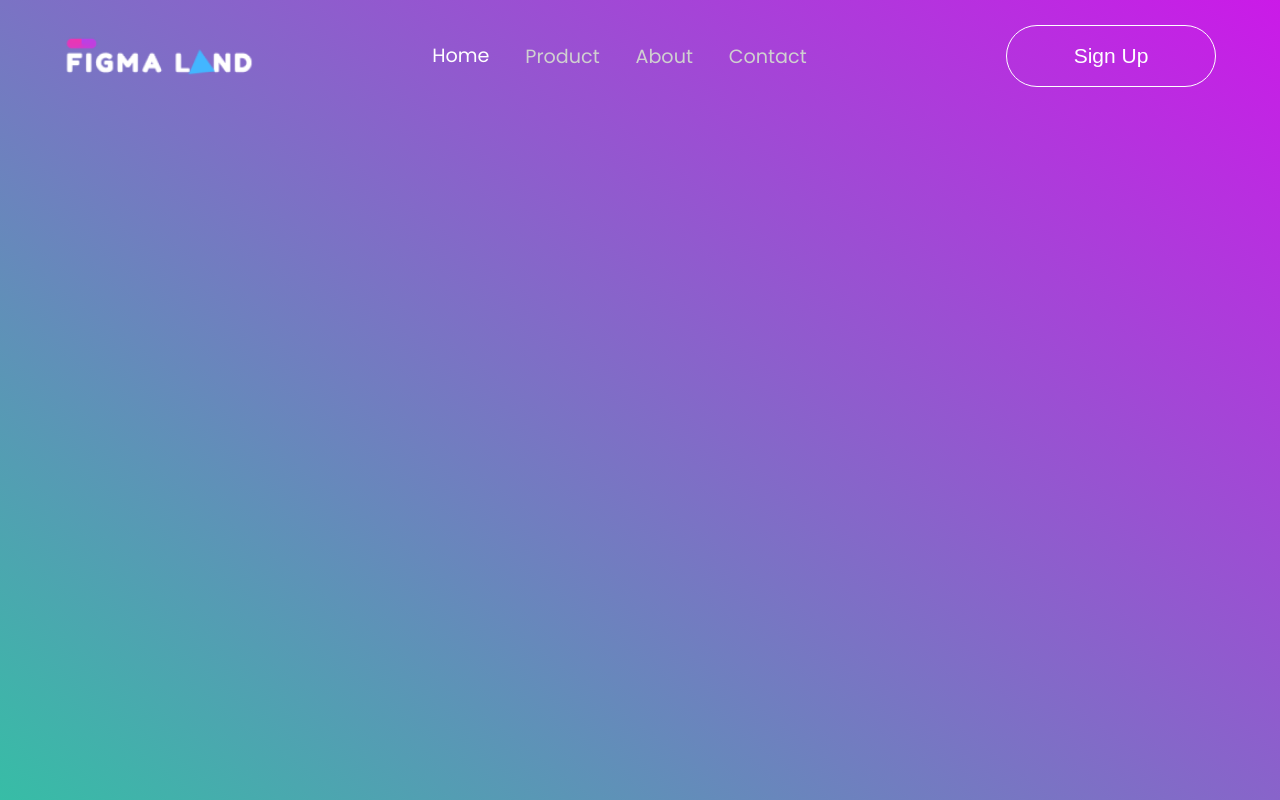
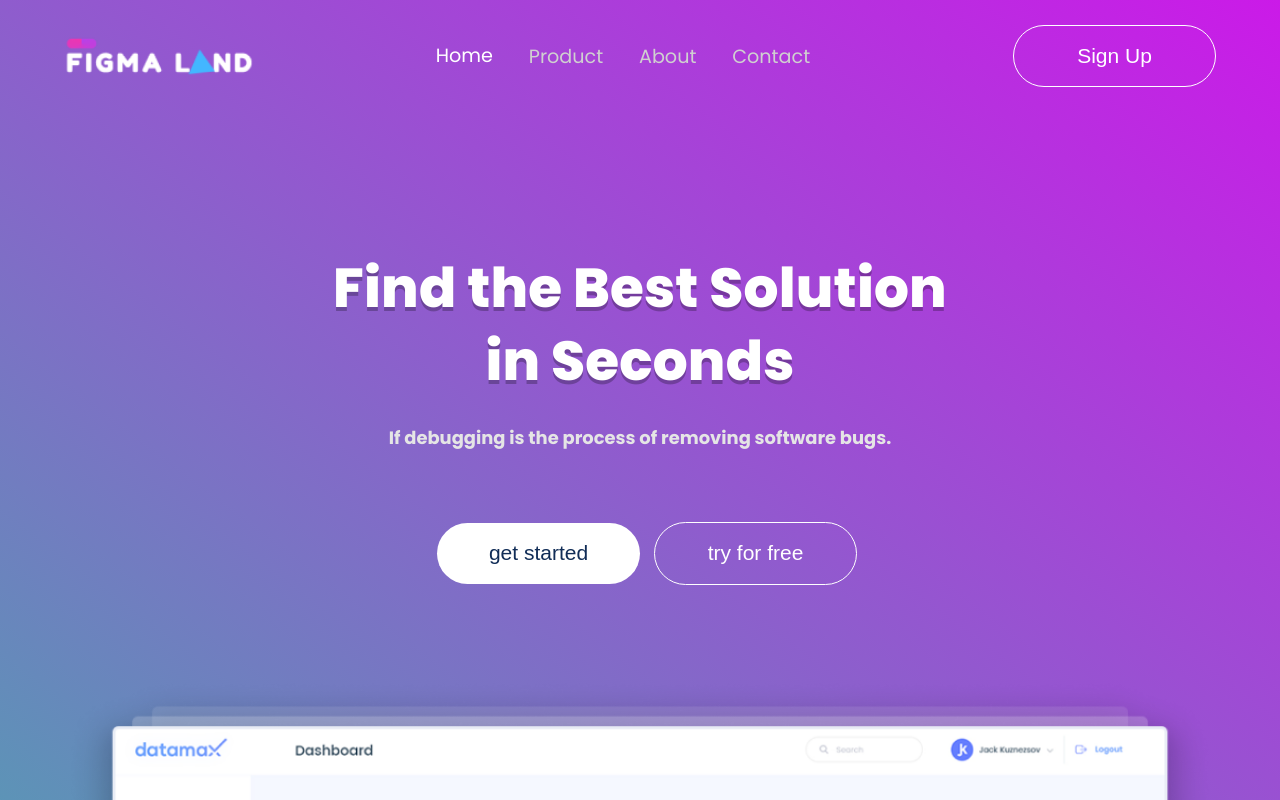
Before and after one commit to soyas07/product-landing-page, a React (Create React App) app: page / in a window 1280 px wide. Shown: the top 800 px of the page. Built offline with nearby package versions, Linux system fonts and the light colour scheme.

Commit message:
fixes #11

```diff
--- a/src/App.js
+++ b/src/App.js
@@ -1,4 +1,5 @@
 import React from 'react'
+import Home from './components/Home/Home'
 import Navbar from './components/Navbar/Navbar'
 
 const App = () => {
@@ -6,10 +7,7 @@ const App = () => {
         <div>
             <section className='main-container'>
                 <Navbar />
-                {/* <Text
-                    text='lorem'
-                    variant='h1'
-                /> */}
+                <Home />
             </section>
         </div>
     )
--- a/src/components/Button/Button.jsx
+++ b/src/components/Button/Button.jsx
@@ -1,7 +1,7 @@
 import React from 'react'
 import style from './button.module.css'
 
-const Button = ({ title, varaint, width, height }) => {
+const Button = ({ title, varaint, width, height, marginBottom, marginLeft, classname }) => {
     let classType = '';
     switch (varaint) {
         case 'primary':
@@ -27,7 +27,7 @@ const Button = ({ title, varaint, width, height }) => {
     }
 
     return (
-        <button className={classType} style={{width, height}}>{title}</button>
+        <button className={`${classType} ${classname}`} style={{width, height, marginBottom, marginLeft}}>{title}</button>
     )
 }
 
--- a/src/components/Button/button.module.css
+++ b/src/components/Button/button.module.css
@@ -5,6 +5,7 @@ button {
     font-size: 1.5rem;
     font-weight: 500;
     border: none;
+    cursor: pointer;
 }
 
 .primaryBtn {
@@ -60,6 +61,11 @@ button {
 }
 
 
+.homeBtn {
+    width: 21rem;
+    margin-bottom: 1rem;
+}
+
 @media only screen and (min-width: 700px) {
     button {
         padding: 1.3rem .5rem;
@@ -70,7 +76,15 @@ button {
 }
 
 @media only screen and (min-width: 900px) {
-    .primaryBtn {
-        min-width: 15rem;
+    .navBtn {
+        min-width: 14.5rem;
     }
 }
+
+@media only screen and (min-width: 1000px) {
+    .homeBtn {
+        width: 14.5rem;
+        margin-bottom: 0;
+        margin-left: 1rem;
+    }
+}
--- /dev/null
+++ b/src/components/Home/Home.jsx
@@ -0,0 +1,49 @@
+import React from 'react'
+import style from './home.module.css'
+
+import Text from '../Text/Text'
+import Button from '../Button/Button'
+
+import btnStyle from '../Button/button.module.css'
+import mainImg from '../../assets/screen.png'
+
+const Home = () => {
+    return (
+        <div className={`${style.homeContainer} margin-edge`}>
+            <div className={style.titleWrapper}>
+                <Text
+                    text='Find the Best Solution in Seconds'
+                    variant='h1'
+                    color='white'
+                    textAlign='center'
+                />
+            </div>
+            <div className={style.subtitleWrapper}>
+                <Text
+                    text='If debugging is the process of removing software bugs.'
+                    variant='featured-txt'
+                    color='#E5E5E5'
+                    textAlign='center'
+                    fontWeight='700'
+                />
+            </div>
+            <div className={style.btnWrapper}>
+                <Button
+                    title='get started'
+                    varaint='primary-filled'
+                    classname={btnStyle.homeBtn}
+                />
+                <Button
+                    title='try for free'
+                    varaint='primary'
+                    classname={btnStyle.homeBtn}
+                />
+            </div>
+            <div className={style.mainImgWrapper}>
+                <img src={mainImg} alt="main-image" width='100%' height='100%' />
+            </div>
+        </div>
+    )
+}
+
+export default Home
--- /dev/null
+++ b/src/components/Home/home.module.css
@@ -0,0 +1,52 @@
+.homeContainer {
+
+}
+
+.titleWrapper,
+.subtitleWrapper,
+.mainImgWrapper {
+    margin: 0 auto;
+}
+
+.titleWrapper {
+    max-width: 500px;
+    margin-bottom: 2rem;
+}
+
+.subtitleWrapper {
+    max-width: 350px;
+    margin-bottom: 5rem;
+}
+
+.btnWrapper {
+    display: flex;
+    flex-direction: column;
+    justify-content: center;
+    align-items: center;
+    margin-bottom: 5rem;
+}
+
+.mainImgWrapper {
+    max-width: 1300px;
+    padding-bottom: 2rem;
+    /* box-shadow: 0px 4px 31px 0px rgba(0, 0, 0, 0.15); */
+    /* height: 250px; */
+}
+
+
+@media only screen and (min-width: 700px) {
+    .titleWrapper,
+    .subtitleWrapper {
+        max-width: 600px;
+    }
+}
+
+@media only screen and (min-width: 1000px) {
+    .titleWrapper {
+        max-width: 620px;
+    }
+
+    .btnWrapper {
+        flex-direction: row;
+    }
+}
--- a/src/components/Navbar/Navbar.jsx
+++ b/src/components/Navbar/Navbar.jsx
@@ -4,12 +4,14 @@ import Button from '../Button/Button'
 import Logo from '../Logo/Logo'
 import mobileNavIcon from '../../assets/mobile-nav-icon.svg'
 
+import btnStyle from '../Button/button.module.css'
+
 import Text from '../Text/Text'
 
 const Navbar = () => {
 
     return (
-        <div className={style.navbarContainer}>
+        <div className={`${style.navbarContainer} margin-edge`}>
             <Logo type='secondary' />
             <ul id={style.navLinks} >
                 <li><Text text='Home' variant='mobile-txt' fontSize='1.37rem' color='#fff' /></li>
@@ -22,6 +24,7 @@ const Navbar = () => {
                     title='Sign Up'
                     width="9rem"
                     varaint='primary'
+                    classname={btnStyle.navBtn}
                 />
                 <img id={style.mobileMenuIcon}  src={mobileNavIcon} alt="navbar-icon" />
             </div>
--- a/src/components/Navbar/navbar.module.css
+++ b/src/components/Navbar/navbar.module.css
@@ -2,10 +2,9 @@
     display: flex;
     align-items: center;
     justify-content: space-between;
-    margin: 0 auto;
-    width: 90%;
     height: 14vh;
     max-width: 1800px;
+    margin-bottom: 4rem;
 }
 
 .btnMenuWrapper {
@@ -42,7 +41,18 @@
 
 /* mobile and smaller screens */
 
+@media only screen and (min-width: 700px) {
+    .navbarContainer {
+        margin-bottom: 5rem;
+    }
+}
+
+
 @media only screen and (min-width: 1000px) {
+    .navbarContainer {
+        margin-bottom: 10rem;
+    }
+
     #navLinks {
         display: flex;
     }
--- a/src/components/Text/Text.jsx
+++ b/src/components/Text/Text.jsx
@@ -1,25 +1,25 @@
 import React from 'react'
 import style from './text.module.css';
 
-const Text = ({ variant, text, fontSize, color }) => {
+const Text = ({ variant, text, fontSize, fontWeight, color, textAlign, marginBottom, maxWidth }) => {
     if (variant == 'h1')
-        return <h1 className={style.header1} style={{fontSize,color}}>{text}</h1>
+        return <h1 className={style.header1} style={{fontSize,color, fontWeight, textAlign, marginBottom, maxWidth}}>{text}</h1>
     else if (variant == 'h2')
-        return <h2 className={style.header2} style={{fontSize,color}}>{text}</h2>
+        return <h2 className={style.header2} style={{fontSize,color, fontWeight, textAlign, marginBottom, maxWidth}}>{text}</h2>
     else if (variant == 'h3')
-        return <h3 className={style.header3} style={{fontSize,color}}>{text}</h3>
+        return <h3 className={style.header3} style={{fontSize,color, fontWeight, textAlign, marginBottom, maxWidth}}>{text}</h3>
     else if (variant == 'h4')
-        return <h4 className={style.header4} style={{fontSize,color}}>{text}</h4>
+        return <h4 className={style.header4} style={{fontSize,color, fontWeight, textAlign, marginBottom, maxWidth}}>{text}</h4>
     else if (variant == 'btn-txt')
-        return <span className={style.btnTxt} style={{fontSize,color}}>{text}</span>
+        return <p className={style.btnTxt} style={{fontSize,color, fontWeight, textAlign, marginBottom, maxWidth}}>{text}</p>
     else if (variant == 'small-txt')
-        return <span className={style.smallTxt} style={{fontSize,color}}>{text}</span>
+        return <p className={style.smallTxt} style={{fontSize,color, fontWeight, textAlign, marginBottom, maxWidth}}>{text}</p>
     else if (variant == 'featured-txt')
-        return <span className={style.featuredTxt} style={{fontSize,color}}>{text}</span>
+        return <p className={style.featuredTxt} style={{fontSize,color, fontWeight, textAlign, marginBottom, maxWidth}}>{text}</p>
     else if (variant == 'link-txt')
-        return <span className={style.linkTxt} style={{fontSize,color}}>{text}</span>
+        return <p className={style.linkTxt} style={{fontSize,color, fontWeight, textAlign, marginBottom, maxWidth}}>{text}</p>
     else if (variant == 'mobile-txt')
-        return <span className={style.mobileTxt} style={{fontSize,color}}>{text}</span>
+        return <p className={style.mobileTxt} style={{fontSize,color, fontWeight, textAlign, marginBottom, maxWidth}}>{text}</p>
 }
 
 export default Text
--- a/src/components/Text/text.module.css
+++ b/src/components/Text/text.module.css
@@ -1,8 +1,8 @@
 .header1 {
-    font-weight: 900;
+    font-weight: 400;
     font-size: 3.92rem;
     letter-spacing: 0.2px;
-    text-shadow: 0px 4px rgba(0, 0, 0, 0.25);
+    line-height: 5.19rem;
 }
 
 .header2 {
@@ -51,3 +51,12 @@
     line-height: 3.21rem;
     font-size: 2.14rem;
 }
+
+/* mobile and smaller screens */
+
+@media only screen and (min-width: 1000px) {
+    .header1 {
+        font-weight: 900;
+        text-shadow: 0px 4px rgba(0, 0, 0, 0.25);
+    }
+}
--- a/src/index.css
+++ b/src/index.css
@@ -45,6 +45,11 @@ body {
   display: none;
 }
 
+.margin-edge {
+  margin: 0 auto;
+  width: 90%;
+}
+
 @media only screen and (min-width: 500px) {
   html {
     font-size: 12px;
```
Also changed, not shown: src/assets/screen.png (added), src/assets/screen.svg (added).
